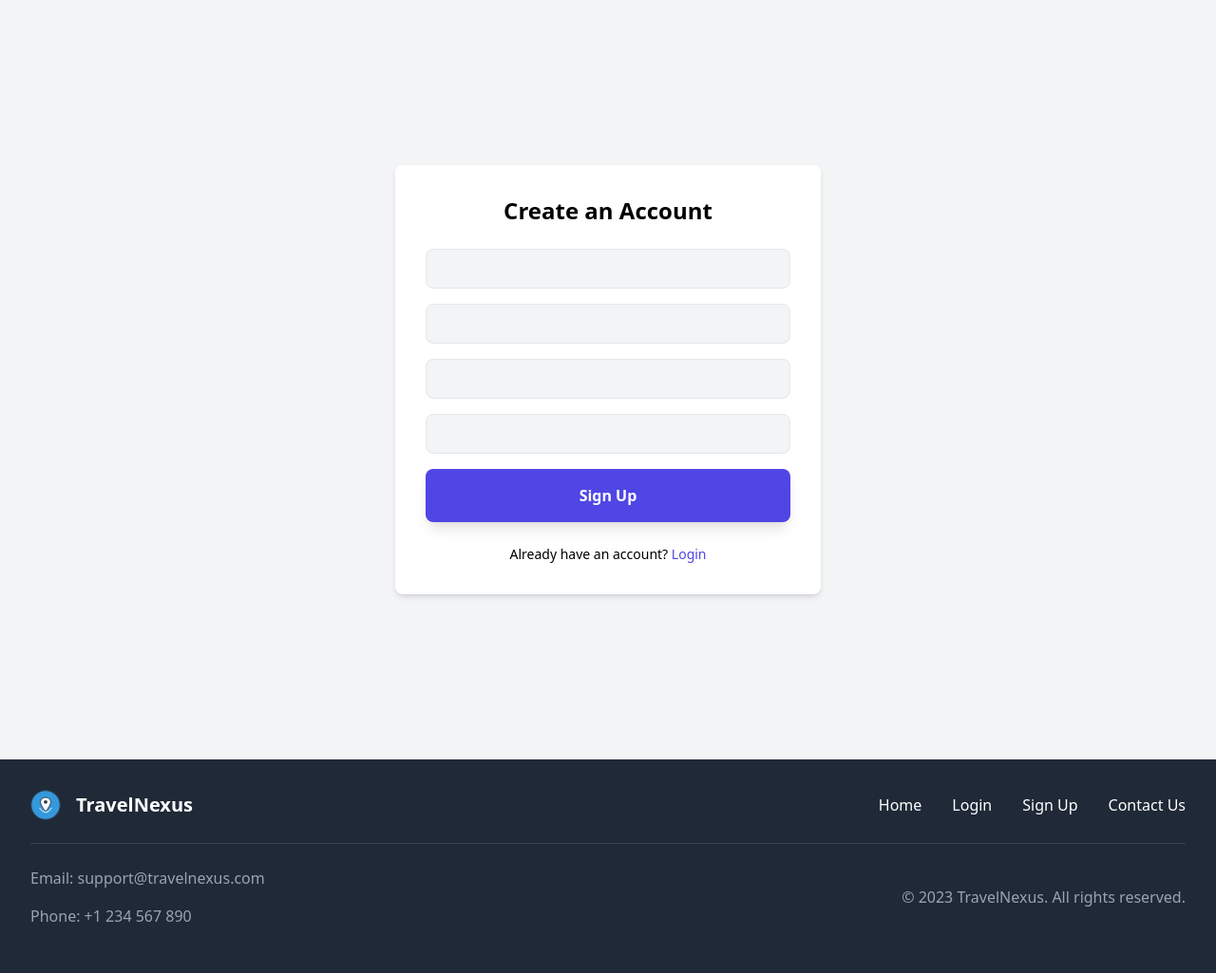
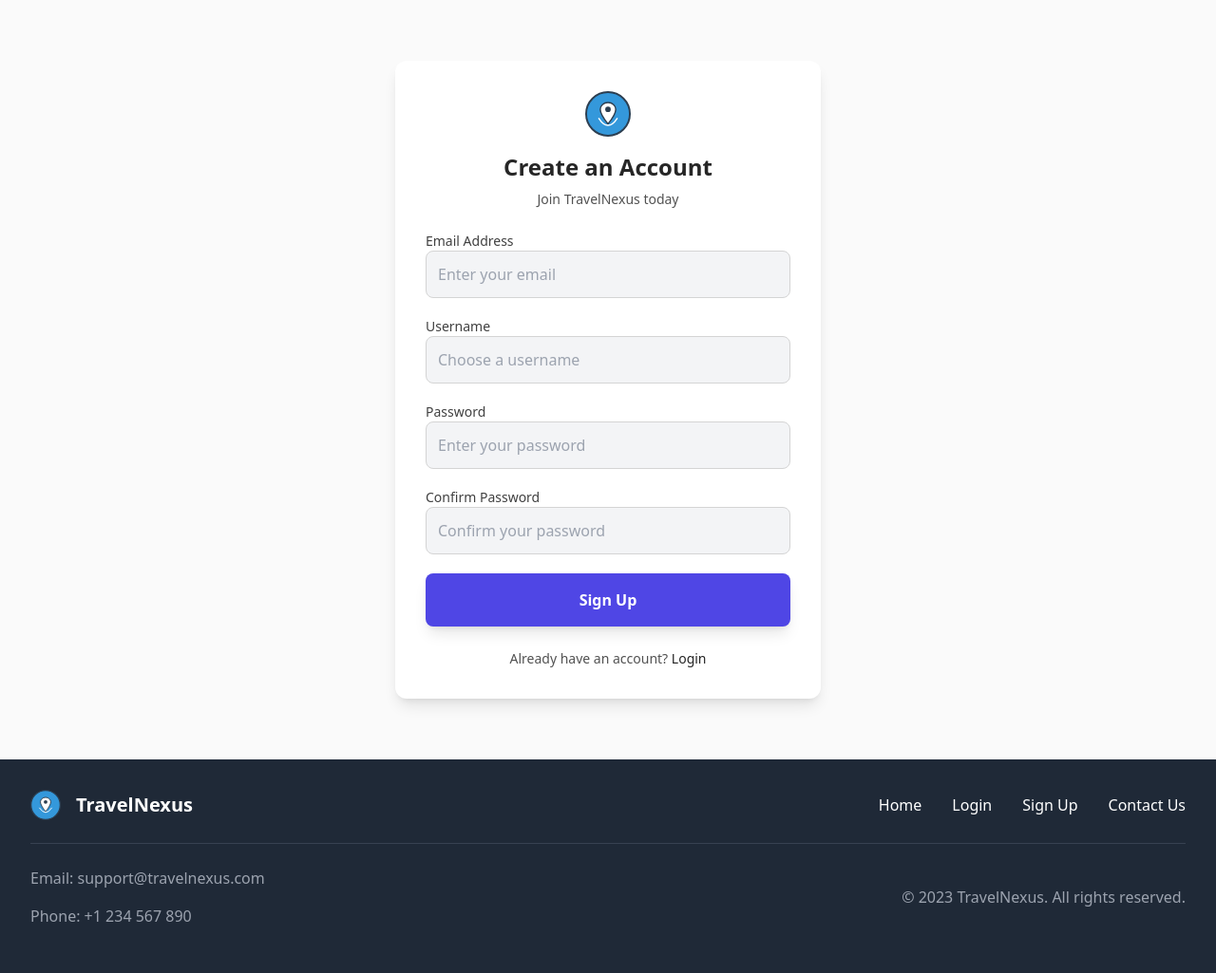
Before and after one commit to syInfusion/TravelNexus-beta, a Django app: page /accounts/signup/ in a window 1280 px wide. Shown: the part 80-1105 px from the top of the page at 95% size. Run offline with Django 5.2, Linux system fonts and the light colour scheme; some libraries are stand-ins or nearby versions.

Commit message:
revamp signup page with enhanced layout, improved accessibility, and user-friendly form fields

```diff
--- a/travel_planner/templates/account/signup.html
+++ b/travel_planner/templates/account/signup.html
@@ -2,46 +2,90 @@
 {% load static %}
 
 {% block content %}
-<div class="flex items-center justify-center min-h-screen bg-gray-100">
-    <div class="w-full max-w-md p-8 space-y-6 bg-white shadow-md rounded-lg">
-        <h2 class="text-2xl font-bold text-center">Create an Account</h2>
+<div class="flex items-center justify-center min-h-screen bg-neutral-50">
+    <div class="w-full max-w-md p-6 sm:p-8 space-y-6 bg-white shadow-lg rounded-xl mx-4">
+        <!-- Logo and Heading -->
+        <div class="text-center">
+            <img class="h-12 mx-auto" src="{% static 'images/logo.svg' %}" alt="TravelNexus Logo"/>
+            <h2 class="mt-4 text-2xl font-bold text-neutral-800">Create an Account</h2>
+            <p class="mt-2 text-sm text-neutral-600">Join TravelNexus today</p>
+        </div>
 
+        <!-- Error Messages -->
         {% if form.errors %}
-        <div class="p-3 text-red-500 bg-red-100 rounded">
+        <div class="p-3 text-sm text-neutral-600 bg-neutral-100 rounded-lg">
             Please correct the errors below.
         </div>
         {% endif %}
 
-        <form method="post" action="{% url 'account_signup' %}" class="space-y-4">
+        <!-- Signup Form -->
+        <form method="post" action="{% url 'account_signup' %}" class="space-y-5">
             {% csrf_token %}
 
+            <!-- Email Field -->
             <div>
-                <label for="id_email" class="text-sm font-medium">Email</label>
-                <input type="email" name="email" id="id_email" required class="w-full px-4 py-2 border rounded-lg focus:ring focus:ring-indigo-300">
+                <label for="id_email" class="block text-sm font-medium text-neutral-700">Email Address</label>
+                <input
+                    type="email"
+                    name="email"
+                    id="id_email"
+                    placeholder="Enter your email"
+                    required
+                    class="w-full p-3 border border-neutral-300 rounded-lg hover:border-neutral-500 focus:ring-2 focus:ring-neutral-500 focus:border-neutral-500 transition-all"
+                />
             </div>
 
+            <!-- Username Field -->
             <div>
-                <label for="id_username" class="text-sm font-medium">Username</label>
-                <input type="text" name="username" id="id_username" required class="w-full px-4 py-2 border rounded-lg focus:ring focus:ring-indigo-300">
+                <label for="id_username" class="block text-sm font-medium text-neutral-700">Username</label>
+                <input
+                    type="text"
+                    name="username"
+                    id="id_username"
+                    placeholder="Choose a username"
+                    required
+                    class="w-full p-3 border border-neutral-300 rounded-lg hover:border-neutral-500 focus:ring-2 focus:ring-neutral-500 focus:border-neutral-500 transition-all"
+                />
             </div>
 
+            <!-- Password Field -->
             <div>
-                <label for="id_password1" class="text-sm font-medium">Password</label>
-                <input type="password" name="password1" id="id_password1" required class="w-full px-4 py-2 border rounded-lg focus:ring focus:ring-indigo-300">
+                <label for="id_password1" class="block text-sm font-medium text-neutral-700">Password</label>
+                <input
+                    type="password"
+                    name="password1"
+                    id="id_password1"
+                    placeholder="Enter your password"
+                    required
+                    class="w-full p-3 border border-neutral-300 rounded-lg hover:border-neutral-500 focus:ring-2 focus:ring-neutral-500 focus:border-neutral-500 transition-all"
+                />
             </div>
 
+            <!-- Confirm Password Field -->
             <div>
-                <label for="id_password2" class="text-sm font-medium">Confirm Password</label>
-                <input type="password" name="password2" id="id_password2" required class="w-full px-4 py-2 border rounded-lg focus:ring focus:ring-indigo-300">
+                <label for="id_password2" class="block text-sm font-medium text-neutral-700">Confirm Password</label>
+                <input
+                    type="password"
+                    name="password2"
+                    id="id_password2"
+                    placeholder="Confirm your password"
+                    required
+                    class="w-full p-3 border border-neutral-300 rounded-lg hover:border-neutral-500 focus:ring-2 focus:ring-neutral-500 focus:border-neutral-500 transition-all"
+                />
             </div>
 
-            <button type="submit" class="w-full py-2 text-white bg-indigo-600 rounded-lg hover:bg-indigo-700">
+            <!-- Signup Button -->
+            <button
+                type="submit"
+                class="w-full bg-neutral-800 text-white py-3 rounded-lg hover:bg-neutral-900 focus:ring-2 focus:ring-neutral-500 focus:ring-offset-2 transition-all"
+            >
                 Sign Up
             </button>
         </form>
 
-        <p class="text-sm text-center">Already have an account?
-            <a href="{% url 'account_login' %}" class="text-indigo-600 hover:underline">Login</a>
+        <!-- Login Link -->
+        <p class="text-sm text-center text-neutral-600">Already have an account?
+            <a href="{% url 'account_login' %}" class="font-medium text-neutral-800 hover:text-neutral-900 hover:underline transition-colors">Login</a>
         </p>
     </div>
 </div>
```
